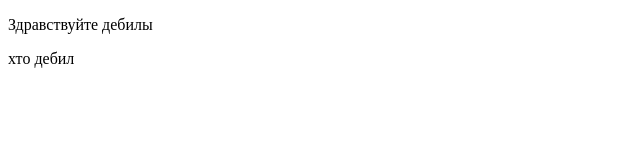
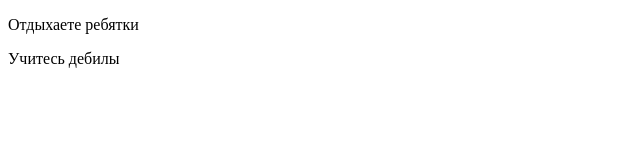
Before and after one commit to Luchezarni/IOT, a plain HTML site: page index.html in a window 1280 px wide. Shown: the full height of the page, 0-640 px from the left. Drawn offline with Linux system fonts and the light colour scheme.

Commit message:
Update index.html

```diff
--- a/index.html
+++ b/index.html
@@ -5,7 +5,7 @@
 <title>Расписание сибгачи</title>
 </head>
 <body>
-<p class="II-861" >Здравствуйте дебилы</p>
-<p class="IM-871" >хто дебил</p>
+<p class="II-861" >Отдыхаете ребятки</p>
+<p class="IM-871" >Учитесь дебилы</p>
 </body>
 </html>
```
